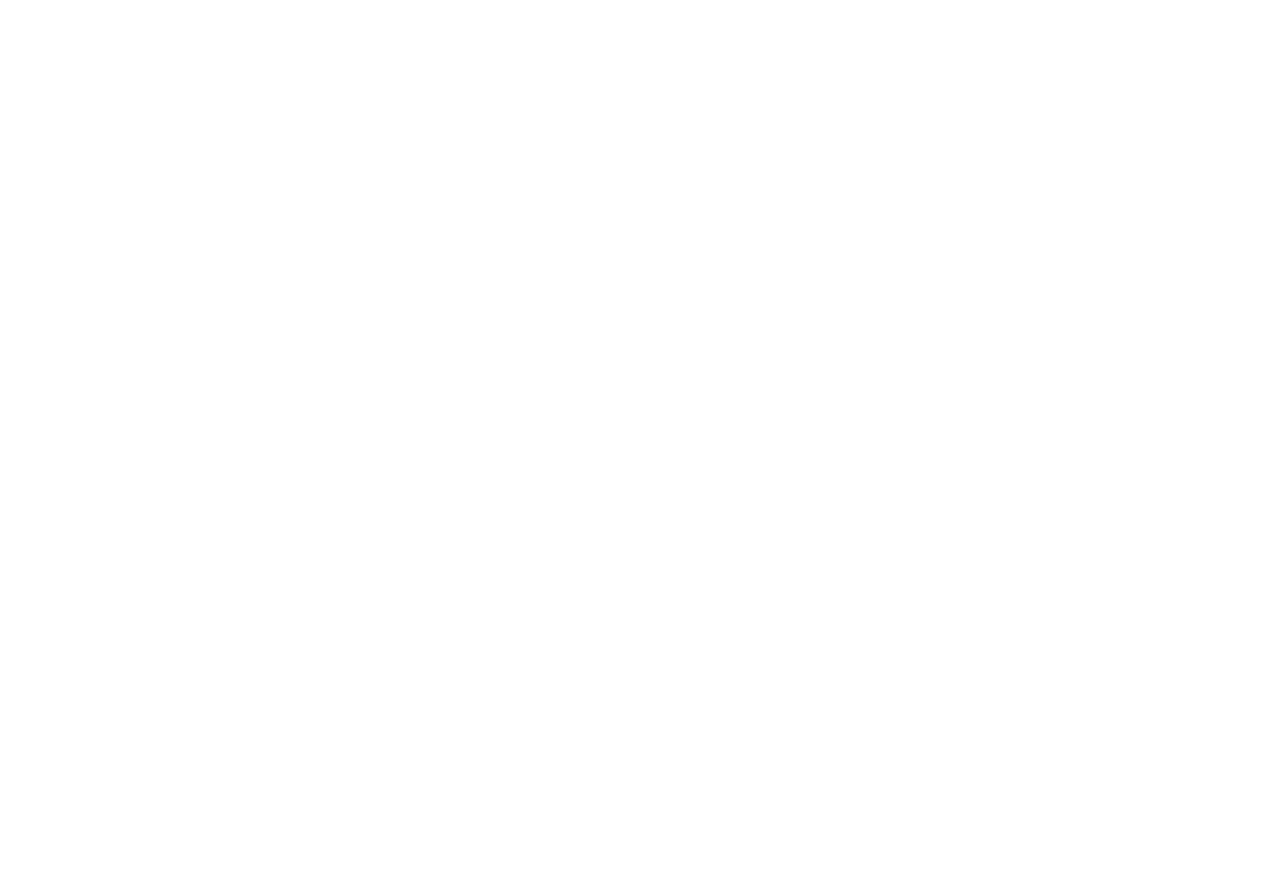
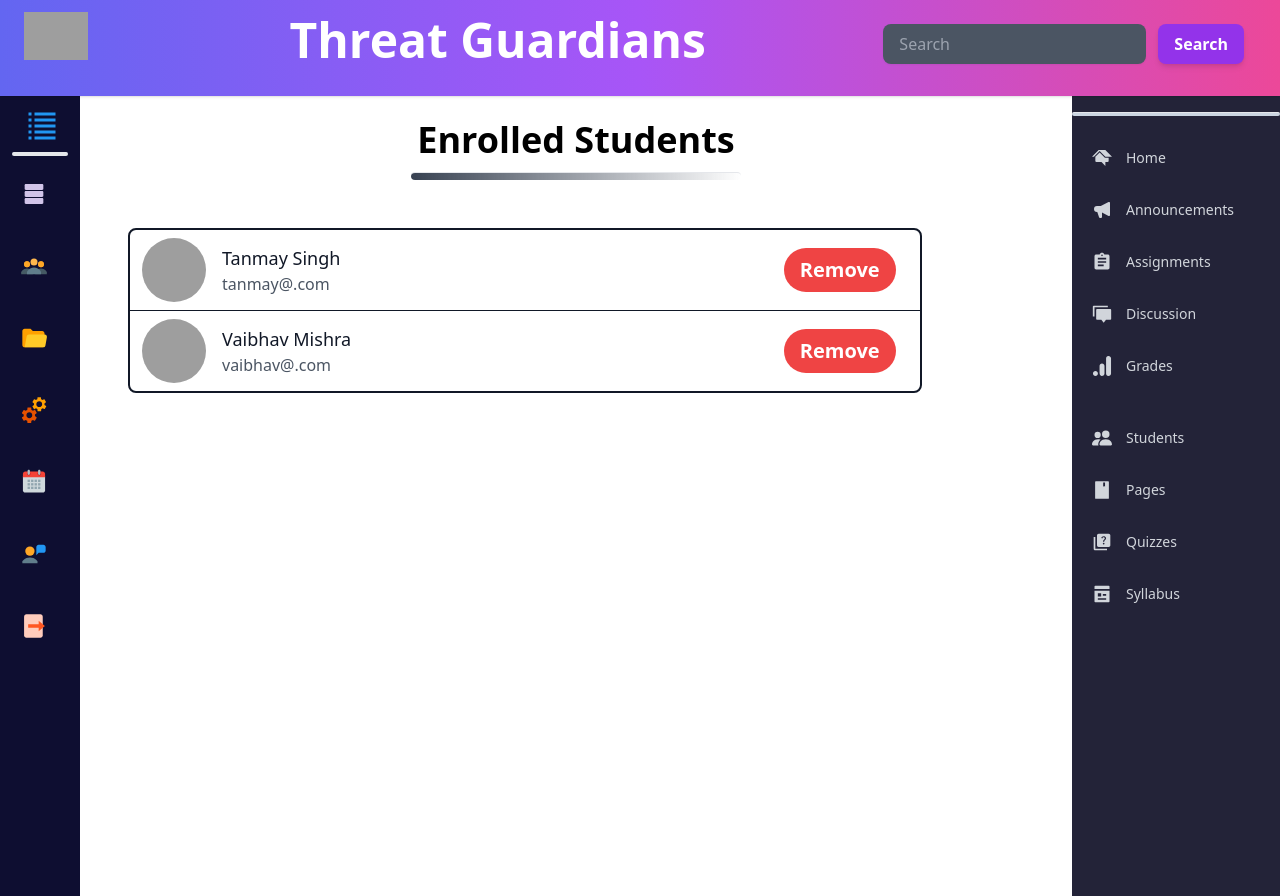
Before and after one commit to SHUBH0924/LMS, a React (Create React App) app: page /people in a window 1280 px wide. Before the commit this address had no page. Before the commit the page ends 800 px from the top, so only its background shows below. Built offline with nearby package versions, Linux system fonts and the light colour scheme; grey boxes are pictures that could not be loaded.

Commit message:
12novTan

```diff
--- a/src/App.js
+++ b/src/App.js
@@ -15,6 +15,7 @@
 import Page from './components/Admin/AdminDashboard/CreateCourse/Course_Modules/Page/Page';
 import DropFileInput from './components/Admin/AdminDashboard/Drag_Drop/DropFileInput';
 import Users from './components/Admin/Users';
+import People from './components/Admin/AdminDashboard/CreateCourse/People';
 
 const App = () => {
 
@@ -83,6 +84,7 @@
               {/* } */}
 
               <Route path="/users" element={<Users />} />
+              <Route path="/people" element={<People />} />
 
               {auth.user &&
                 <Route path="/courses" element={<Courses />} />
--- a/src/components/Admin/AdminDashboard/Admin_Dashboard.js
+++ b/src/components/Admin/AdminDashboard/Admin_Dashboard.js
@@ -80,7 +80,7 @@
             <div className='sticky top-0 '>
                 <Header />
                 </div>
-                <aside className="flex flex-row">
+                <aside className="flex flex-row ">
                         <Sidenav />
                     <div className='flex flex-col w-full'>
 
--- a/src/components/Admin/AdminDashboard/CreateCourse/Course_Modules/CourseModules.js
+++ b/src/components/Admin/AdminDashboard/CreateCourse/Course_Modules/CourseModules.js
@@ -200,8 +200,8 @@
 
                                 <div className="container flex flex-col  px-5 mx-auto p-4">
 
-                                    <details className="w-4/5 mx-auto mb-2 bg-gray-600 rounded-lg ring-1 ring-blue-600">
-                                        <summary className="px-6 capitalize text-white font-semibold py-6">
+                                    <details className="w-4/5 mx-auto mb-2 bg-gray-600 rounded-lg ring-1 ring-blue-600 ">
+                                        <summary className="px-6 capitalize text-xl text-white font-semibold py-6 ">
                                             {item.name}
                                         </summary>
                                         {
@@ -209,7 +209,7 @@
                                             item.lectures.map((items,key)=>{
                                                 // console.log(items,key)
                                                 return(
-                                                    <div className="drop-file-preview__item mx-auto hover:bg-gray-400 active:bg-gray-500" style={{width:"80%"}} onClick={()=> Navigate(`/Page`,{state:{type:items.type.split('/')[1]}}) }>
+                                                    <div className="drop-file-preview__item mx-auto hover:bg-gray-300 active:bg-gray-300" style={{width:"80%"}} onClick={()=> Navigate(`/Page`,{state:{type:items.type.split('/')[1]}}) }>
                                                         <img src={ImageConfig[items.type.split('/')[1]] || ImageConfig['default']} alt="" />
                                                         <div className="drop-file-preview__item__info">
                                                             <p>{items.name}</p>
@@ -224,12 +224,8 @@
 
 
 
-                                        <div className='flex flex-col'>
-                                                <DropFileInput handleSubmission={handleSubmission} id={item._id}/>
-
-                                            {/* </span> */}
-
-
+                                        <div className='flex flex-col '>
+                                            <DropFileInput handleSubmission={handleSubmission} id={item._id}/>
                                         </div>
                                     </details>
                                 </div>
--- a/src/components/Admin/AdminDashboard/CreateCourse/Course_Modules/Page/Page.js
+++ b/src/components/Admin/AdminDashboard/CreateCourse/Course_Modules/Page/Page.js
@@ -1,9 +1,9 @@
-import React,{useState} from 'react';
+import React, { useState } from 'react';
 // import doc from "./Ashvani Resume (1).docx"
 import VideoJS from './Video'
 import videojs from 'video.js';
 import PdfFile from './Introduction.pdf'
-import {useLocation} from 'react-router-dom';
+import { useLocation } from 'react-router-dom';
 import PDFViewer from './PDFViewer';
 
 
@@ -50,18 +50,37 @@
 
 
 
-         {type === "pdf"?(
+      {type === "pdf" ? (
         <>
           <PDFViewer />
-            </>):(
+        </>) : (
         <>
-                <div style={{width:"100%",height:"100vh",background:"green"}}>
+          <div className='flex flex-row h-screen bg-gray-200'>
+            <div className='w-1/4 float-left bg-gray-800'>
+              <div className=" h-16 sticky top-0 bg-gradient-to-r from-indigo-500 via-purple-500 to-pink-500 shadow">
+                <form className="flex flex-row ">
+                  <div className=" relative mt-3 mx-auto ">
+                    <input type="text" id=" " className=" rounded-lg border-transparent py-2 px-4 bg-gray-600 text-gray-200 placeholder-gray-400 shadow-sm text-base focus:outline-none focus:ring-2 focus:ring-purple-600 focus:border-transparent" placeholder="Search" />
+                  </div>
+                  <button className="mt-3 mx-auto relative -ml-4 px-4 py-1 text-base font-semibold text-white bg-purple-600 rounded-lg shadow-md hover:bg-purple-700 focus:outline-none focus:ring-2 focus:ring-purple-500 focus:ring-offset-2 focus:ring-offset-purple-200" type="submit">
+                    Search
+                  </button>
+                </form>
+              </div>
+              <h1 className='mt-2 ml-24 text-4xl font-semibold text-white capitalize'>
+                Modules
+              </h1>
+              <hr className='mt-2 w-full ' />
+
+            </div>
+            <div className='w-3/4  content-end'>
               <VideoJS options={videoJsOptions} onReady={handlePlayerReady} />
+            </div>
           </div>
         </>)
       }
 
 
-    // </>
+    </>
   );
 };
--- /dev/null
+++ b/src/components/Admin/AdminDashboard/CreateCourse/People.js
@@ -0,0 +1,74 @@
+import React from 'react'
+import Header from '../../../Header'
+import Sidenav from '../../../Layout/Sidenav'
+import Courses from '../../../Course/Courses'
+
+function People() {
+    return (
+        <div className='relative'>
+            <div className='sticky top-0 z-10 '>
+                <Header />
+            </div>
+            <aside className="flex flex-row ">
+                <Sidenav />
+                <div className='flex flex-col w-full'>
+                    <h1 className='mt-6 mb-3 capitalize text-4xl mx-auto font-bold'>
+                        Enrolled Students
+                    </h1>
+                    <hr className="w-1/3 mx-auto h-2 rounded-full bg-gradient-to-r from-gray-700 " />
+                    <ul className='w-4/5 mt-12 ml-12 border-2 rounded-lg border-gray-900 divide-y divide-gray-900'>
+                        <li className='mt-2 mb-2'>
+                            <div className='flex ml-3 items-center'>
+                                <div className='flex-shrink-0'>
+                                    <img className='w-16 h-16 rounded-full' src="https://i.pinimg.com/736x/8b/16/7a/8b167af653c2399dd93b952a48740620.jpg">
+                                    </img>
+                                </div>
+                                <div class="flex-1 ml-4 ">
+                                    <p class="text-lg font-medium text-gray-900 truncate">
+                                        Tanmay Singh
+                                    </p>
+                                    <p class="text-md text-gray-600">
+                                        tanmay@.com
+                                    </p>
+                                </div>
+                                <div class="inline-flex mr-6 text-xl font-semibold text-gray-900">
+                                    <button class="bg-red-500 hover:bg-red-700 text-white font-bold py-2 px-4 rounded-full ">
+                                        Remove
+                                    </button>
+                                </div>
+                            </div>
+                        </li>
+
+                        <li className='mb-2'>
+                            <div className='flex ml-3 mt-2 items-center'>
+                                <div className='flex-shrink-0'>
+                                    <img className='w-16 h-16 rounded-full' src="https://i.pinimg.com/736x/8b/16/7a/8b167af653c2399dd93b952a48740620.jpg">
+                                    </img>
+                                </div>
+                                <div class="flex-1 ml-4 ">
+                                    <p class="text-lg font-medium text-gray-900 truncate">
+                                        Vaibhav Mishra
+                                    </p>
+                                    <p class="text-md text-gray-600">
+                                        vaibhav@.com
+                                    </p>
+                                </div>
+                                <div class="inline-flex mr-6 text-xl font-semibold text-gray-900">
+                                    <button class="bg-red-500 hover:bg-red-700 text-white font-bold py-2 px-4 rounded-full ">
+                                        Remove
+                                    </button>
+                                </div>
+                            </div>
+                        </li>
+
+                    </ul>
+                </div>
+                <div className='flex '>
+                    <Courses />
+                </div>
+            </aside>
+        </div>
+    )
+}
+
+export default People
--- a/src/components/Card/Card.js
+++ b/src/components/Card/Card.js
@@ -47,7 +47,7 @@
                                     <span className="  text-xs font-semibold mr-2 px-2.5 py-0.5 rounded bg-blue-200 text-blue-800 ml-3">{item.Rate}</span>
                                 </div>
                                 <div className="flex items-center justify-between">
-                                    <span className="text-3xl font-bold text-gray-900 dark:text-white">Rs. {item.price}</span>
+                                    <span className="text-3xl font-bold text-white">Rs. {item.price}</span>
                                     <button
                                         className="text-white focus:ring-4  font-medium rounded-lg text-sm px-5 py-2.5 text-center bg-blue-600 hover:bg-blue-700 focus:ring-blue-800" onClick={()=>onPublish(item)}>{Button}</button>
                                 </div>
--- a/src/components/Course/Courses.js
+++ b/src/components/Course/Courses.js
@@ -11,12 +11,12 @@
 
 const Courses = () => {
     const menus = [
-        { name: "Home ", link: "/", icon: SiHomeadvisor , role:"User"},
+        { name: "Home ", link: "/course", icon: SiHomeadvisor , role:"User"},
         { name: "Announcements", link: "/", icon: HiSpeakerphone , role:"User"},
         { name: "Assignments", link: "/", icon: MdAssignment , role:"User"},
         { name: "Discussion", link: "/", icon: RiDiscussFill , role:"User"},
         { name: "Grades", link: "/", icon:  SiGoogleanalytics ,role:"User"},
-        { name: "People", link: "/", icon: BsFillPeopleFill, margin: true ,role:"User"},
+        { name: "Students", link: "/people", icon: BsFillPeopleFill, margin: true ,role:"User"},
         { name: "Pages", link: "/", icon: AiFillBook ,role:"User"},
         { name: "Quizzes", link: "/", icon: MdQuiz ,role:"User", role:"User"},
         { name: "Syllabus", link: "/", icon: RiPagesFill, role:"User" },
```
Also changed, not shown: src/assets/user.png (added). Lines whose indentation alone changed are shown as unchanged.
